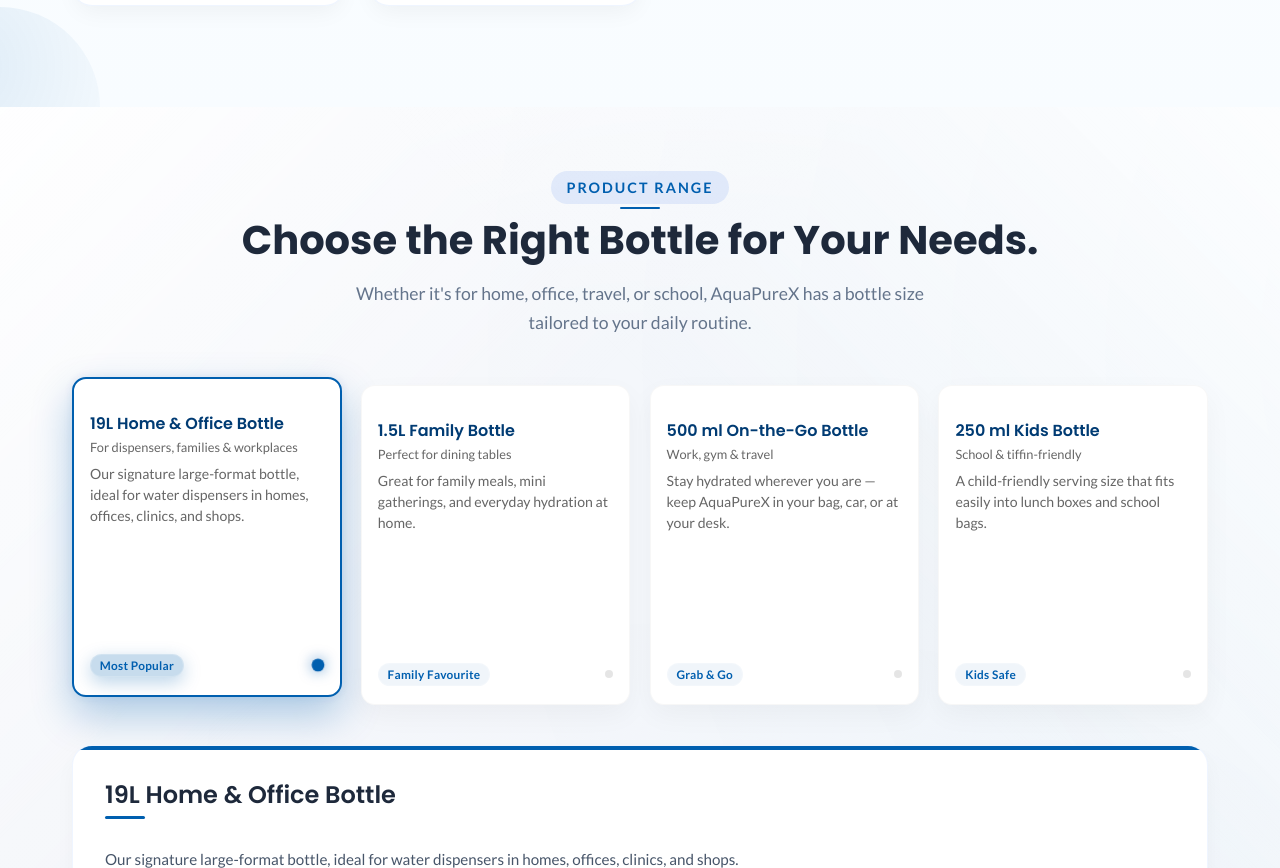
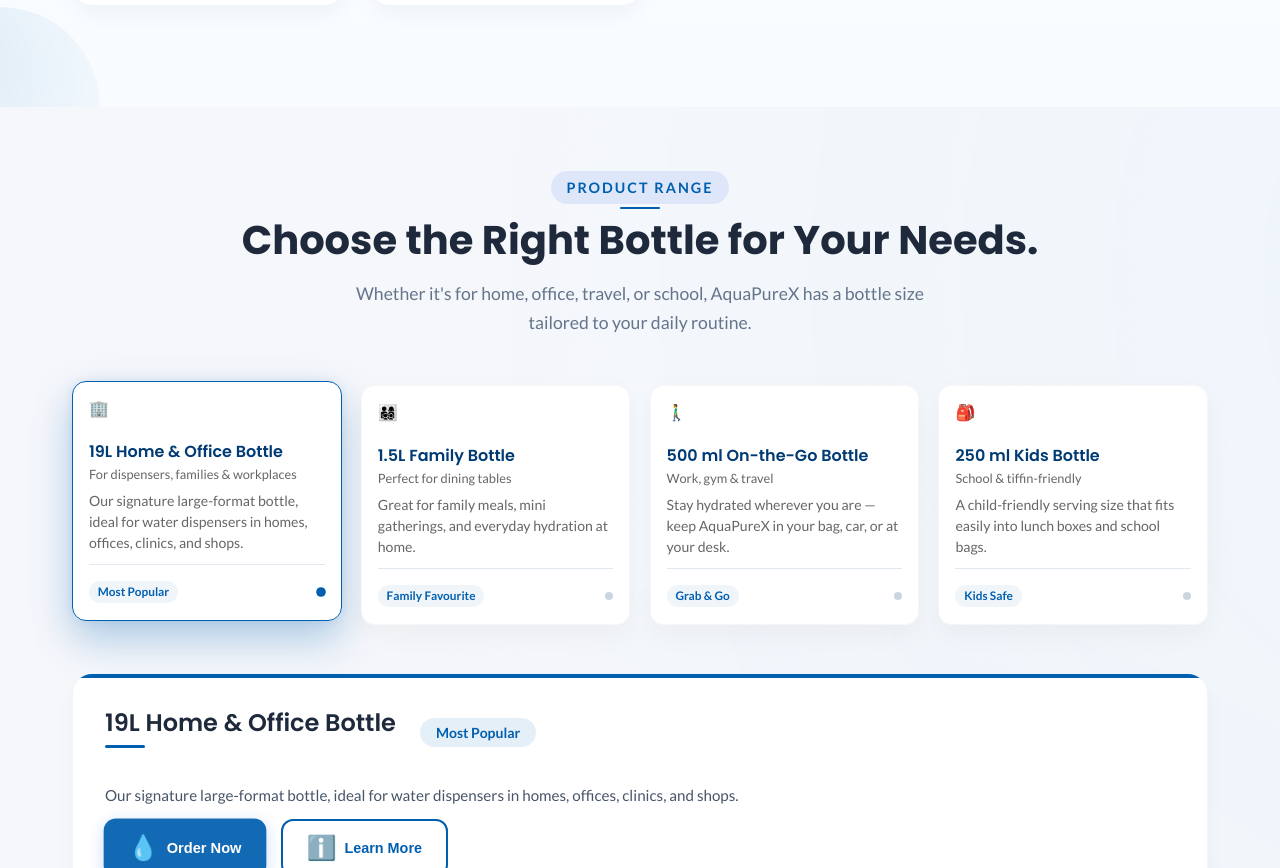
Before and after one commit to coding0044/aquapurex, a React (Create React App) app: page / in a window 1280 px wide. Shown: the part 1932-2800 px from the top of the page. Built offline with nearby package versions, Linux system fonts and the light colour scheme.

Commit message:
Aquapurex

```diff
--- a/src/components/ProcessSection.js
+++ b/src/components/ProcessSection.js
@@ -16,41 +16,32 @@
       step: "Step 1",
       title: "Sediment Filtration",
       text: "Removes dust, sand, rust, and visible particles to prepare the water for deeper purification.",
-      icon: "🔍",
-      time: "5 mins",
-      efficiency: "99.8%"
+      icon: "🔍"
     },
     {
       step: "Step 2",
       title: "Activated Carbon Filtration",
       text: "Reduces chlorine, organic contaminants, and unpleasant odors to improve base taste and safety.",
-      icon: "🌫️",
-      time: "3 mins",
-      efficiency: "99.5%"
+      icon: "🌫️"
     },
     {
       step: "Step 3",
       title: "Reverse Osmosis (RO)",
       text: "Forces water through a fine membrane to remove dissolved salts, heavy metals, and micro-impurities.",
-      icon: "⚡",
-      time: "8 mins",
-      efficiency: "99.9%"
+      icon: "⚡"
     },
     {
       step: "Step 4",
       title: "UV Sterilization",
       text: "Uses ultraviolet light to neutralize bacteria and viruses without adding any chemicals.",
-      icon: "💡",
-      time: "2 mins",
-      efficiency: "99.99%"
+      icon: "💡"
+
     },
     {
       step: "Step 5",
       title: "Mineral Enhancement",
       text: "Reintroduces essential minerals from premium German sources to create balanced, great-tasting water.",
-      icon: "💎",
-      time: "4 mins",
-      efficiency: "100%"
+      icon: "💎"
     }
   ];
 
@@ -107,16 +98,7 @@
               <p className="step-text">{step.text}</p>
 
               {/* Card Footer with Stats */}
-              <div className="card-footer">
-                <div className="card-stat">
-                  <span className="stat-label">Time</span>
-                  <span className="stat-value">{step.time}</span>
-                </div>
-                <div className="card-stat">
-                  <span className="stat-label">Efficiency</span>
-                  <span className="stat-value">{step.efficiency}</span>
-                </div>
-              </div>
+
 
               {/* Hover Effect Indicator */}
               <div className="card-hover-indicator"></div>
@@ -151,20 +133,7 @@
         </div>
 
         {/* Summary Stats */}
-        <div className="process-summary">
-          <div className="summary-stat">
-            <div className="stat-number">99.99%</div>
-            <div className="stat-label">Purity Level</div>
-          </div>
-          <div className="summary-stat">
-            <div className="stat-number">5</div>
-            <div className="stat-label">Purification Steps</div>
-          </div>
-          <div className="summary-stat">
-            <div className="stat-number">24/7</div>
-            <div className="stat-label">Quality Monitoring</div>
-          </div>
-        </div>
+
       </div>
     </section>
   );
--- a/src/components/ProductsSection.css
+++ b/src/components/ProductsSection.css
@@ -1,35 +1,51 @@
-/* Products section */
+/* ProductsSection.css */
+
 .products {
-  background: var(--bg-light);
-  position: relative;
-  overflow: hidden;
-  padding: 4rem 0;
+  padding: 4rem 1.5rem;
+  background: linear-gradient(to bottom, #f8fcff, #ffffff);
 }
 
-.products::before {
-  content: '';
-  position: absolute;
-  width: 300%;
-  height: 300%;
-  background:
-    radial-gradient(circle at 20% 30%, rgba(0,191,255,0.04) 0%, transparent 50%),
-    radial-gradient(circle at 80% 70%, rgba(0,95,175,0.04) 0%, transparent 50%),
-    radial-gradient(circle at 40% 80%, rgba(100,149,237,0.02) 0%, transparent 50%);
-  animation: waterWave 15s ease-in-out infinite alternate;
-  z-index: 0;
+.section-inner {
+  max-width: 1200px;
+  margin: 0 auto;
 }
 
-.products::after {
-  content: '';
-  position: absolute;
-  top: 0;
-  left: 0;
-  right: 0;
-  bottom: 0;
-  background:
-    linear-gradient(45deg, transparent 60%, rgba(255,255,255,0.8) 100%),
-    linear-gradient(135deg, rgba(255,255,255,0.9) 0%, transparent 40%);
-  z-index: 0;
+.section-header {
+  text-align: center;
+  margin-bottom: 3rem;
+  opacity: 0;
+  transform: translateY(20px);
+  transition: opacity 0.6s ease, transform 0.6s ease;
+}
+
+.section-header.section-visible {
+  opacity: 1;
+  transform: translateY(0);
+}
+
+.section-kicker {
+  font-size: 0.875rem;
+  font-weight: 600;
+  color: #005faf;
+  text-transform: uppercase;
+  letter-spacing: 0.05em;
+  margin-bottom: 0.5rem;
+}
+
+.section-title {
+  font-size: 2.5rem;
+  font-weight: 700;
+  color: #1a365d;
+  margin-bottom: 1rem;
+  line-height: 1.2;
+}
+
+.section-subtitle {
+  font-size: 1.125rem;
+  color: #4a5568;
+  max-width: 600px;
+  margin: 0 auto;
+  line-height: 1.6;
 }
 
 /* Product Grid */
@@ -37,348 +53,306 @@
   display: grid;
   grid-template-columns: repeat(auto-fit, minmax(250px, 1fr));
   gap: 1.5rem;
-  position: relative;
-  z-index: 1;
-  margin: 2.5rem 0;
+  margin-bottom: 3rem;
+}
+
+@media (min-width: 768px) {
+  .product-grid {
+    grid-template-columns: repeat(4, 1fr);
+  }
 }
 
 /* Product Card */
 .product-card {
-  border-radius: var(--radius-lg);
+  background: white;
+  border-radius: 16px;
   padding: 1.5rem;
-  background: var(--white);
-  box-shadow:
-    0 10px 30px rgba(0,0,0,0.06),
-    0 1px 2px rgba(0,0,0,0.03),
-    inset 0 0 0 1px rgba(255,255,255,0.8);
-  display: flex;
-  flex-direction: column;
-  justify-content: space-between;
   cursor: pointer;
-  transition: all var(--transition-medium) cubic-bezier(0.4, 0, 0.2, 1);
+  transition: all 0.3s ease;
+  border: 2px solid #e2e8f0;
   position: relative;
   overflow: hidden;
-  transform-style: preserve-3d;
-  min-height: 320px;
 }
 
-.product-card::before {
-  content: '';
+.product-card:hover {
+  transform: translateY(-4px);
+  border-color: #005faf;
+  box-shadow: 0 10px 25px rgba(0, 95, 175, 0.1);
+}
+
+.product-card.selected {
+  border-color: #005faf;
+  background: linear-gradient(135deg, rgba(255,255,255,0.95), rgba(255,255,255,0.98));
+  box-shadow: 0 15px 35px rgba(0, 95, 175, 0.15);
+  transform: translateY(-4px);
+}
+
+.product-card.animating {
+  transition: all 0.5s ease;
+}
+
+/* Product Image Container */
+.product-image-container {
+  position: relative;
+  margin-bottom: 1.5rem;
+}
+
+.product-image-wrapper {
+  position: relative;
+  width: 100%;
+  height: 180px;
+  display: flex;
+  align-items: center;
+  justify-content: center;
+  overflow: hidden;
+  border-radius: 12px;
+  background: linear-gradient(135deg, #f8fcff, #e6f7ff);
+}
+
+.product-image {
+  width: auto;
+  height: 160px;
+  object-fit: contain;
+  transition: transform 0.3s ease;
+  z-index: 2;
+  position: relative;
+}
+
+.product-card:hover .product-image {
+  transform: scale(1.05);
+}
+
+.product-card.selected .product-image {
+  transform: scale(1.1);
+}
+
+/* Water Drop Effect */
+.water-drop-overlay {
   position: absolute;
   top: 0;
   left: 0;
   right: 0;
   bottom: 0;
-  background: var(--card-gradient);
-  opacity: 0;
-  transition: opacity var(--transition-medium);
-  z-index: 0;
-}
-
-.product-card::after {
-  content: '';
-  position: absolute;
-  top: -2px;
-  left: -2px;
-  right: -2px;
-  bottom: -2px;
-  background: var(--card-gradient);
-  border-radius: calc(var(--radius-lg) + 2px);
-  z-index: -1;
-  opacity: 0;
-  filter: blur(10px);
-  transition: opacity var(--transition-medium);
-}
-
-.product-card-content {
-  position: relative;
+  background: radial-gradient(circle at 20% 80%, rgba(0, 191, 255, 0.1) 0%, transparent 50%),
+              radial-gradient(circle at 80% 20%, rgba(0, 95, 175, 0.05) 0%, transparent 50%);
+  pointer-events: none;
   z-index: 1;
 }
 
-.product-image-container {
-  position: relative;
-  margin-bottom: 1rem;
-  text-align: center;
+.product-card.selected .water-drop-overlay {
+  animation: waterShine 2s ease-in-out infinite;
 }
 
-.product-image {
-  max-height: 120px;
-  width: auto;
-  transition: all var(--transition-medium) cubic-bezier(0.68, -0.55, 0.265, 1.55);
-  filter: drop-shadow(0 4px 8px rgba(0,0,0,0.1));
+@keyframes waterShine {
+  0%, 100% { opacity: 0.5; }
+  50% { opacity: 0.8; }
 }
 
-.product-icon {
-  position: absolute;
-  top: -10px;
-  right: -10px;
-  font-size: 1.5rem;
-  background: white;
-  border-radius: 50%;
-  width: 40px;
-  height: 40px;
+/* Fallback for missing images */
+.product-icon-fallback {
+  font-size: 2rem;
+  color: #005faf;
+  text-align: center;
+  padding: 2rem;
+  background: rgba(0, 95, 175, 0.05);
+  border-radius: 12px;
+  width: 100%;
+  height: 100%;
   display: flex;
   align-items: center;
   justify-content: center;
-  box-shadow: 0 4px 12px rgba(0,0,0,0.1);
-  opacity: 0;
-  transform: scale(0.5);
-  transition: all var(--transition-medium);
+  flex-direction: column;
+  font-weight: 600;
+  line-height: 1.4;
 }
 
-.product-card:hover .product-icon {
-  opacity: 1;
-  transform: scale(1);
-}
-
-.product-card:hover {
-  transform:
-    translateY(-12px)
-    perspective(1000px)
-    rotateX(2deg)
-    scale(1.02);
-  box-shadow:
-    0 25px 60px rgba(0,0,0,0.15),
-    0 10px 20px rgba(0,0,0,0.05);
-}
-
-.product-card:hover::before {
-  opacity: 0.02;
-}
-
-.product-card:hover::after {
-  opacity: 0.4;
-}
-
-.product-card:hover .product-image {
-  transform: scale(1.1) translateY(-5px);
-  filter: drop-shadow(0 8px 16px rgba(0,0,0,0.15));
-}
-
-.product-card.selected {
-  border: 2px solid var(--primary);
-  box-shadow:
-    0 25px 60px rgba(0,95,175,0.25),
-    0 8px 20px rgba(0,95,175,0.1),
-    inset 0 0 0 1px rgba(255,255,255,0.5);
-  animation:
-    cardPulse 3s ease-in-out infinite,
-    cardSelect 0.6s ease-out;
-  transform: translateY(-8px);
-}
-
-.product-card.selected .product-image {
-  animation: float 3s ease-in-out infinite;
-}
-
-.product-card.selected .tag-soft {
-  animation: tagPulse 2s ease-in-out infinite;
-}
-
-.product-card.selected::before {
-  opacity: 0.05;
-}
-
-.product-card.animating {
-  pointer-events: none;
-}
-
+/* Product Text */
 .product-title {
-  font-family: 'Poppins', sans-serif;
-  font-size: 1.1rem;
+  font-size: 1.25rem;
   font-weight: 600;
-  margin-bottom: 0.4rem;
-  color: var(--navy);
-  transition: color var(--transition-fast);
-}
-
-.product-card:hover .product-title {
-  color: var(--primary-dark);
-  background: var(--card-gradient);
-  -webkit-background-clip: text;
-  -webkit-text-fill-color: transparent;
-  background-clip: text;
+  color: #1a365d;
+  margin-bottom: 0.5rem;
+  line-height: 1.3;
 }
 
 .product-size {
-  font-size: 0.85rem;
-  color: var(--text-muted);
-  margin-bottom: 0.8rem;
+  font-size: 0.875rem;
+  color: #4a5568;
+  margin-bottom: 1rem;
   font-weight: 500;
 }
 
 .product-text {
-  font-size: 0.9rem;
+  font-size: 0.875rem;
+  color: #718096;
   line-height: 1.5;
-  color: var(--text-muted);
-  margin-bottom: 1rem;
-  transition: color var(--transition-fast);
+  margin-bottom: 1.5rem;
 }
 
+/* Product Footer */
 .product-footer {
   display: flex;
   justify-content: space-between;
   align-items: center;
-  margin-top: auto;
+  padding-top: 1rem;
+  border-top: 1px solid #e2e8f0;
 }
 
 .tag-soft {
-  display: inline-flex;
-  padding: 0.3rem 0.8rem;
-  border-radius: 999px;
-  background: rgba(0,95,175,0.08);
-  color: var(--primary);
   font-size: 0.75rem;
   font-weight: 600;
-  letter-spacing: 0.02em;
-  transition: all 0.4s cubic-bezier(0.4, 0, 0.2, 1);
-  backdrop-filter: blur(4px);
-  border: 1px solid rgba(255,255,255,0.2);
+  color: #005faf;
+  background: rgba(0, 95, 175, 0.1);
+  padding: 0.25rem 0.75rem;
+  border-radius: 12px;
 }
 
-.product-card:hover .tag-soft {
-  background: rgba(0,95,175,0.15);
-  transform: translateY(-2px) scale(1.05);
-  box-shadow: 0 4px 12px rgba(0,95,175,0.2);
-}
-
+/* Indicator Dots */
 .product-indicator {
   display: flex;
-  align-items: center;
+  gap: 0.25rem;
 }
 
 .indicator-dot {
   width: 8px;
   height: 8px;
   border-radius: 50%;
-  background: rgba(0,0,0,0.1);
-  transition: all var(--transition-fast);
+  background: #cbd5e0;
+  transition: all 0.3s ease;
 }
 
 .indicator-dot.active {
-  width: 12px;
-  height: 12px;
-  background: var(--primary);
-  box-shadow: 0 0 10px rgba(0,95,175,0.5);
-  animation: dotPulse 2s infinite;
+  background: #005faf;
+  transform: scale(1.2);
 }
 
 /* Product Summary */
 .product-summary {
-  margin-top: 2rem;
+  max-width: 600px;
+  margin: 0 auto;
   padding: 2rem;
-  border-radius: var(--radius-lg);
-  box-shadow:
-    0 20px 60px rgba(0,0,0,0.1),
-    0 8px 20px rgba(0,0,0,0.05);
-  border: 1px solid rgba(255,255,255,0.5);
-  backdrop-filter: blur(10px);
-  position: relative;
-  z-index: 1;
+  border-radius: 20px;
+  border: 2px solid #e2e8f0;
   opacity: 0;
   transform: translateY(20px);
-  transition: all var(--transition-medium);
+  transition: all 0.5s ease;
 }
 
 .product-summary.visible {
   opacity: 1;
   transform: translateY(0);
-  animation: fadeInUp 0.6s cubic-bezier(0.4, 0, 0.2, 1);
 }
 
 .summary-header {
   display: flex;
-  justify-content: space-between;
   align-items: center;
-  margin-bottom: 1rem;
+  gap: 1.5rem;
+  margin-bottom: 1.5rem;
 }
 
-.summary-tag {
-  padding: 0.3rem 1rem;
-  border-radius: 999px;
-  background: var(--card-gradient);
-  color: white;
-  font-size: 0.8rem;
-  font-weight: 600;
-  animation: tagSlideIn 0.5s ease-out;
+.summary-image {
+  width: 120px;
+  height: 120px;
+  flex-shrink: 0;
 }
 
+.summary-product-image {
+  width: 100%;
+  height: 100%;
+  object-fit: contain;
+}
+
+.summary-text {
+  flex: 1;
+}
+
+.card-title {
+  font-size: 1.75rem;
+  font-weight: 700;
+  color: #1a365d;
+  margin-bottom: 0.5rem;
+}
+
+.card-text {
+  font-size: 1rem;
+  color: #4a5568;
+  line-height: 1.6;
+  margin-bottom: 2rem;
+}
+
+/* Summary Tag */
+.summary-tag {
+  display: inline-block;
+  font-size: 0.875rem;
+  font-weight: 600;
+  color: #005faf;
+  background: rgba(0, 95, 175, 0.1);
+  padding: 0.375rem 1rem;
+  border-radius: 20px;
+}
+
+/* Buttons */
 .summary-actions {
   display: flex;
   gap: 1rem;
-  margin-top: 1.5rem;
-  flex-wrap: wrap;
+  margin-bottom: 2rem;
 }
 
 .btn {
+  padding: 0.875rem 1.75rem;
+  border-radius: 12px;
+  font-weight: 600;
+  font-size: 1rem;
   display: inline-flex;
   align-items: center;
   gap: 0.5rem;
-  padding: 0.8rem 1.5rem;
-  border-radius: var(--radius-md);
-  font-weight: 600;
-  font-size: 0.9rem;
-  transition: all var(--transition-medium);
   cursor: pointer;
+  transition: all 0.3s ease;
   border: none;
-  position: relative;
-  overflow: hidden;
-}
-
-.btn::before {
-  content: '';
-  position: absolute;
-  top: 0;
-  left: -100%;
-  width: 100%;
-  height: 100%;
-  background: linear-gradient(90deg, transparent, rgba(255,255,255,0.2), transparent);
-  transition: left 0.6s;
-}
-
-.btn:hover::before {
-  left: 100%;
 }
 
 .btn-primary {
-  background: var(--primary);
+  background: #005faf;
   color: white;
+  box-shadow: 0 4px 15px rgba(0, 95, 175, 0.3);
 }
 
 .btn-primary:hover {
-  background: var(--primary-dark);
+  background: #004d8c;
   transform: translateY(-2px);
-  box-shadow: 0 10px 25px rgba(0,95,175,0.3);
+  box-shadow: 0 6px 20px rgba(0, 95, 175, 0.4);
 }
 
 .btn-outline {
   background: transparent;
-  color: var(--primary);
-  border: 2px solid var(--primary);
+  color: #005faf;
+  border: 2px solid #005faf;
 }
 
 .btn-outline:hover {
-  background: rgba(0,95,175,0.05);
+  background: rgba(0, 95, 175, 0.05);
   transform: translateY(-2px);
 }
 
 .btn-icon {
-  font-size: 1.1rem;
-  transition: transform var(--transition-fast);
+  font-size: 1.125rem;
 }
 
-.btn:hover .btn-icon {
-  transform: scale(1.2);
+/* Pulse Animation */
+.pulse-animation {
+  animation: pulse 2s infinite;
 }
 
-.pulse-animation {
-  animation: buttonPulse 2s infinite;
+@keyframes pulse {
+  0%, 100% { transform: scale(1); }
+  50% { transform: scale(1.05); }
 }
 
+/* Product Dots */
 .product-dots {
   display: flex;
   justify-content: center;
-  gap: 0.8rem;
+  gap: 0.5rem;
   margin-top: 2rem;
 }
 
@@ -386,137 +360,55 @@
   width: 12px;
   height: 12px;
   border-radius: 50%;
-  background: rgba(0,0,0,0.1);
+  background: #cbd5e0;
   border: none;
   cursor: pointer;
-  transition: all var(--transition-fast);
   padding: 0;
+  transition: all 0.3s ease;
+}
+
+.dot.active {
+  background: #005faf;
+  transform: scale(1.2);
 }
 
 .dot:hover {
-  background: var(--primary-light);
-  transform: scale(1.2);
-}
-
-.dot.active {
-  background: var(--primary);
-  transform: scale(1.3);
-  box-shadow: 0 0 15px rgba(0,95,175,0.5);
-}
-
-/* Animations */
-@keyframes waterWave {
-  0%, 100% {
-    transform: translate(0, 0) rotate(0deg);
-  }
-  33% {
-    transform: translate(-5%, 5%) rotate(1deg);
-  }
-  66% {
-    transform: translate(5%, -5%) rotate(-1deg);
-  }
-}
-
-@keyframes cardPulse {
-  0%, 100% {
-    box-shadow:
-      0 25px 60px rgba(0,95,175,0.25),
-      0 8px 20px rgba(0,95,175,0.1);
-  }
-  50% {
-    box-shadow:
-      0 25px 70px rgba(0,95,175,0.35),
-      0 10px 25px rgba(0,95,175,0.15);
-  }
-}
-
-@keyframes cardSelect {
-  0% {
-    transform: scale(0.95) translateY(10px);
-    opacity: 0.8;
-  }
-  100% {
-    transform: scale(1) translateY(-8px);
-    opacity: 1;
-  }
-}
-
-@keyframes float {
-  0%, 100% {
-    transform: translateY(0) scale(1.1);
-  }
-  50% {
-    transform: translateY(-10px) scale(1.1);
-  }
-}
-
-@keyframes tagPulse {
-  0%, 100% {
-    background: rgba(0,95,175,0.15);
-    box-shadow: 0 4px 12px rgba(0,95,175,0.2);
-  }
-  50% {
-    background: rgba(0,95,175,0.25);
-    box-shadow: 0 6px 20px rgba(0,95,175,0.3);
-  }
-}
-
-@keyframes fadeInUp {
-  from {
-    opacity: 0;
-    transform: translateY(30px);
-  }
-  to {
-    opacity: 1;
-    transform: translateY(0);
-  }
-}
-
-@keyframes buttonPulse {
-  0%, 100% {
-    box-shadow: 0 5px 20px rgba(0,95,175,0.3);
-  }
-  50% {
-    box-shadow: 0 5px 30px rgba(0,95,175,0.5);
-  }
-}
-
-@keyframes dotPulse {
-  0%, 100% {
-    transform: scale(1);
-    box-shadow: 0 0 10px rgba(0,95,175,0.5);
-  }
-  50% {
-    transform: scale(1.2);
-    box-shadow: 0 0 20px rgba(0,95,175,0.8);
-  }
-}
-
-@keyframes tagSlideIn {
-  from {
-    opacity: 0;
-    transform: translateX(20px);
-  }
-  to {
-    opacity: 1;
-    transform: translateX(0);
-  }
+  background: #005faf;
+  transform: scale(1.1);
 }
 
 /* Responsive Design */
 @media (max-width: 768px) {
+  .products {
+    padding: 2rem 1rem;
+  }
+
+  .section-title {
+    font-size: 2rem;
+  }
+
   .product-grid {
     grid-template-columns: 1fr;
     gap: 1rem;
   }
 
-  .product-card {
-    min-height: 280px;
-    padding: 1.2rem;
+  .product-image-wrapper {
+    height: 150px;
   }
 
-  .product-summary {
-    padding: 1.5rem;
+  .product-image {
+    height: 130px;
+  }
+
+  .summary-header {
+    flex-direction: column;
+    text-align: center;
+    gap: 1rem;
+  }
+
+  .summary-image {
+    width: 100px;
+    height: 100px;
   }
 
   .summary-actions {
@@ -527,43 +419,18 @@
     width: 100%;
     justify-content: center;
   }
-
-  .product-dots {
-    margin-top: 1.5rem;
-  }
 }
 
 @media (max-width: 480px) {
-  .products {
-    padding: 2.5rem 0;
+  .section-title {
+    font-size: 1.75rem;
   }
 
-  .product-title {
-    font-size: 1rem;
-  }
-
-  .product-image {
-    max-height: 100px;
-  }
-}
-
-/* Dark mode support */
-@media (prefers-color-scheme: dark) {
-  .product-card {
-    background: rgba(25, 25, 35, 0.8);
-    border: 1px solid rgba(255,255,255,0.05);
-  }
-
-  .product-title {
-    color: rgba(255,255,255,0.9);
-  }
-
-  .product-text {
-    color: rgba(255,255,255,0.7);
+  .card-title {
+    font-size: 1.5rem;
   }
 
   .product-summary {
-    background: rgba(25, 25, 35, 0.9);
-    border: 1px solid rgba(255,255,255,0.1);
+    padding: 1.5rem;
   }
 }
--- a/src/components/ProductsSection.js
+++ b/src/components/ProductsSection.js
@@ -139,7 +139,10 @@
               ${productGradients[selectedProduct].replace(')', ', 0.03)')}`
           }}
         >
-          <div className="summary-header">
+          <div className="summary-header" style={{
+maxWidth:'1097px',
+
+          }}>
             <h3 className="card-title">{products[selectedProduct].title}</h3>
             <span className="summary-tag">{products[selectedProduct].tag}</span>
           </div>
--- a/src/styles/global.css
+++ b/src/styles/global.css
@@ -415,6 +415,8 @@
 .product-summary {
   margin-top: 1.4rem;
   animation: fadeIn 0.8s ease;
+      max-width: 1191px;
+
 }
 
 /* Process section */
```
